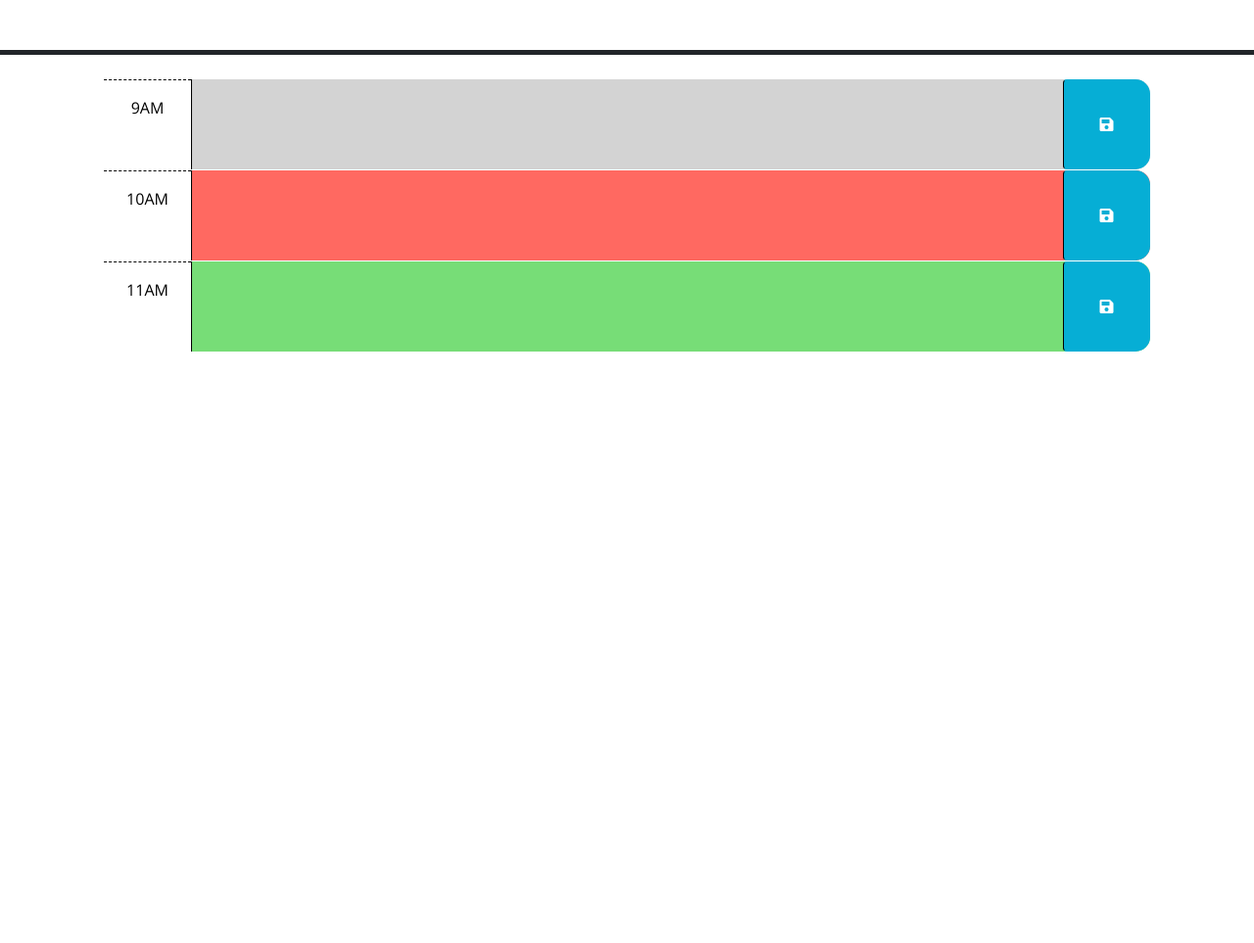
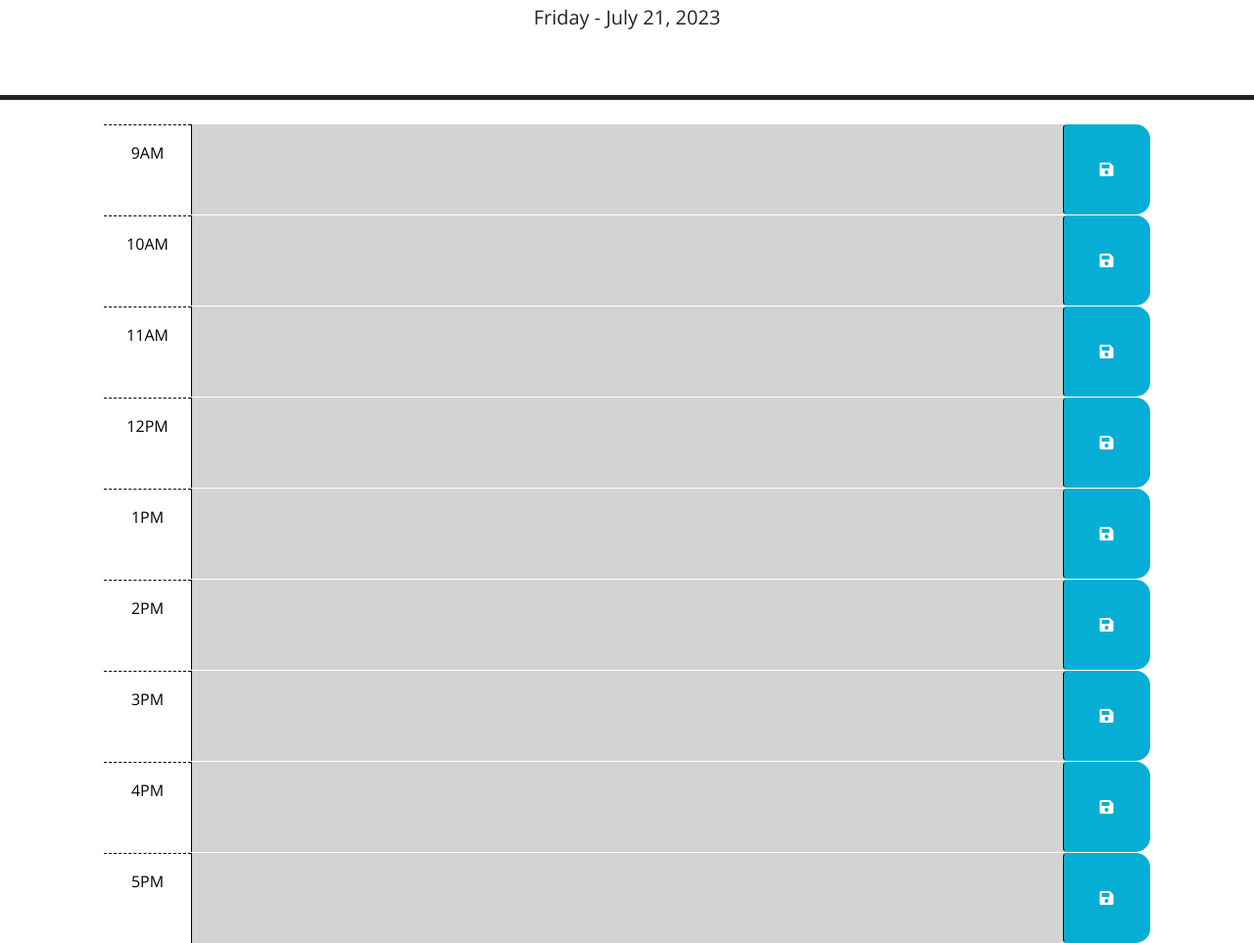
Before and after one commit to NateGreeff/Daily-Scheduler, a plain HTML site: page index.html in a window 1280 px wide. Shown: the part 176-1139 px from the top of the page at 98% size. Before the commit the page ends 800 px from the top, so only its background shows below. Drawn offline with nearby package versions, Linux system fonts and the light colour scheme.

Commit message:
Added comments/ Updated HTML with each time-block/ Finished JS Logic

```diff
--- a/assets/js/script.js
+++ b/assets/js/script.js
@@ -1,23 +1,58 @@
-// Wrap all code that interacts with the DOM in a call to jQuery to ensure that
-// the code isn't run until the browser has finished rendering all the elements
-// in the html.
-$(function () {
-  // TODO: Add a listener for click events on the save button. This code should
-  // use the id in the containing time-block as a key to save the user input in
-  // local storage. HINT: What does `this` reference in the click listener
-  // function? How can DOM traversal be used to get the "hour-x" id of the
-  // time-block containing the button that was clicked? How might the id be
-  // useful when saving the description in local storage?
-  //
-  // TODO: Add code to apply the past, present, or future class to each time
-  // block by comparing the id to the current hour. HINTS: How can the id
-  // attribute of each time-block be used to conditionally add or remove the
-  // past, present, and future classes? How can Day.js be used to get the
-  // current hour in 24-hour time?
-  //
-  // TODO: Add code to get any user input that was saved in localStorage and set
-  // the values of the corresponding textarea elements. HINT: How can the id
-  // attribute of each time-block be used to do this?
-  //
-  // TODO: Add code to display the current date in the header of the page.
+
+  // This will run the function when the page loads.
+$(document).ready(function () {
+  // This will save the data to local storage when the save button is clicked.
+$(".saveBtn").on("click", function () {
+  var time = $(this).parent().attr("id");
+  var text = $(this).siblings(".description").val();
+  localStorage.setItem(time, text);
+}
+);
+
+  // This function will track the time and change the color of the time blocks
+  // based on the current time.
+function timeTracker() {
+  var timeNow = dayjs().hour();
+
+  // This will loop over each time block and compare the time to the current time.
+  // If the time is less than the current time, the block will be gray.
+  // If the time is equal to the current time, the block will be red.
+  // If the time is greater than the current time, the block will be green.
+  $(".time-block").each(function () {
+    var blockTime = parseInt($(this).attr("id").split("-")[1]);
+
+    if (blockTime < timeNow) {
+      $(this).addClass("past");
+      $(this).removeClass("future");
+      $(this).removeClass("present");
+    }
+    else if (blockTime === timeNow) {
+      $(this).removeClass("past");
+      $(this).addClass("present");
+      $(this).removeClass("future");
+    }
+    else {
+      $(this).removeClass("past");
+      $(this).removeClass("present");
+      $(this).addClass("future");
+    }
+  })
+}
+
+// This will load the saved data from local storage.
+$("#hour-9 .description").val(localStorage.getItem("hour-9"));
+$("#hour-10 .description").val(localStorage.getItem("hour-10"));
+$("#hour-11 .description").val(localStorage.getItem("hour-11"));
+$("#hour-12 .description").val(localStorage.getItem("hour-12"));
+$("#hour-13 .description").val(localStorage.getItem("hour-13"));
+$("#hour-14 .description").val(localStorage.getItem("hour-14"));
+$("#hour-15 .description").val(localStorage.getItem("hour-15"));
+$("#hour-16 .description").val(localStorage.getItem("hour-16"));
+$("#hour-17 .description").val(localStorage.getItem("hour-17"));
+
+// This will display the current date at the top of the page.
+$("#currentDay").text(dayjs().format("dddd - MMMM D, YYYY"));
+
+timeTracker();
+
 });
--- a/index.html
+++ b/index.html
@@ -28,19 +28,9 @@
       <p class="lead">A simple calendar app for scheduling your work day</p>
       <p id="currentDay" class="lead"></p>
     </header>
-    <div class="container-lg px-5">
-      <!-- Use class for "past", "present", and "future" to apply styles to the
-        time-block divs accordingly. The javascript will need to do this by
-        adding/removing these classes on each div by comparing the hour in the
-        id to the current hour. The html provided below is meant to be an example
-        demonstrating how the css provided can be leveraged to create the
-        desired layout and colors. The html below should be removed or updated
-        in the finished product. Remember to delete this comment once the
-        code is implemented.
-        -->
+    <div class="container container-lg px-5">
 
-      <!-- Example of a past time block. The "past" class adds a gray background color. -->
-      <div id="hour-9" class="row time-block past">
+      <div id="hour-9" class="row time-block">
         <div class="col-2 col-md-1 hour text-center py-3">9AM</div>
         <textarea class="col-8 col-md-10 description" rows="3"> </textarea>
         <button class="btn saveBtn col-2 col-md-1" aria-label="save">
@@ -48,8 +38,7 @@
         </button>
       </div>
 
-      <!-- Example of a a present time block. The "present" class adds a red background color. -->
-      <div id="hour-10" class="row time-block present">
+      <div id="hour-10" class="row time-block">
         <div class="col-2 col-md-1 hour text-center py-3">10AM</div>
         <textarea class="col-8 col-md-10 description" rows="3"> </textarea>
         <button class="btn saveBtn col-2 col-md-1" aria-label="save">
@@ -57,15 +46,62 @@
         </button>
       </div>
 
-      <!-- Example of a future time block. The "future" class adds a green background color. -->
-      <div id="hour-11" class="row time-block future">
+      <div id="hour-11" class="row time-block">
         <div class="col-2 col-md-1 hour text-center py-3">11AM</div>
         <textarea class="col-8 col-md-10 description" rows="3"> </textarea>
         <button class="btn saveBtn col-2 col-md-1" aria-label="save">
           <i class="fas fa-save" aria-hidden="true"></i>
         </button>
       </div>
+
+    <div id="hour-12" class="row time-block">
+      <div class="col-2 col-md-1 hour text-center py-3">12PM</div>
+      <textarea class="col-8 col-md-10 description" rows="3"> </textarea>
+      <button class="btn saveBtn col-2 col-md-1" aria-label="save">
+        <i class="fas fa-save" aria-hidden="true"></i>
+      </button>
     </div>
+
+    <div id="hour-13" class="row time-block">
+      <div class="col-2 col-md-1 hour text-center py-3">1PM</div>
+      <textarea class="col-8 col-md-10 description" rows="3"> </textarea>
+      <button class="btn saveBtn col-2 col-md-1" aria-label="save">
+        <i class="fas fa-save" aria-hidden="true"></i>
+      </button>
+    </div>
+
+    <div id="hour-14" class="row time-block">
+      <div class="col-2 col-md-1 hour text-center py-3">2PM</div>
+      <textarea class="col-8 col-md-10 description" rows="3"> </textarea>
+      <button class="btn saveBtn col-2 col-md-1" aria-label="save">
+        <i class="fas fa-save" aria-hidden="true"></i>
+      </button>
+    </div>
+
+    <div id="hour-15" class="row time-block">
+      <div class="col-2 col-md-1 hour text-center py-3">3PM</div>
+      <textarea class="col-8 col-md-10 description" rows="3"> </textarea>
+      <button class="btn saveBtn col-2 col-md-1" aria-label="save">
+        <i class="fas fa-save" aria-hidden="true"></i>
+      </button>
+    </div>
+
+    <div id="hour-16" class="row time-block">
+      <div class="col-2 col-md-1 hour text-center py-3">4PM</div>
+      <textarea class="col-8 col-md-10 description" rows="3"> </textarea>
+      <button class="btn saveBtn col-2 col-md-1" aria-label="save">
+        <i class="fas fa-save" aria-hidden="true"></i>
+      </button>
+    </div>
+
+    <div id="hour-17" class="row time-block">
+      <div class="col-2 col-md-1 hour text-center py-3">5PM</div>
+      <textarea class="col-8 col-md-10 description" rows="3"> </textarea>
+      <button class="btn saveBtn col-2 col-md-1" aria-label="save">
+        <i class="fas fa-save" aria-hidden="true"></i>
+      </button>
+    </div>
+  </div>
 
     <script src="https://code.jquery.com/jquery-3.4.1.min.js"></script>
     <script
```
